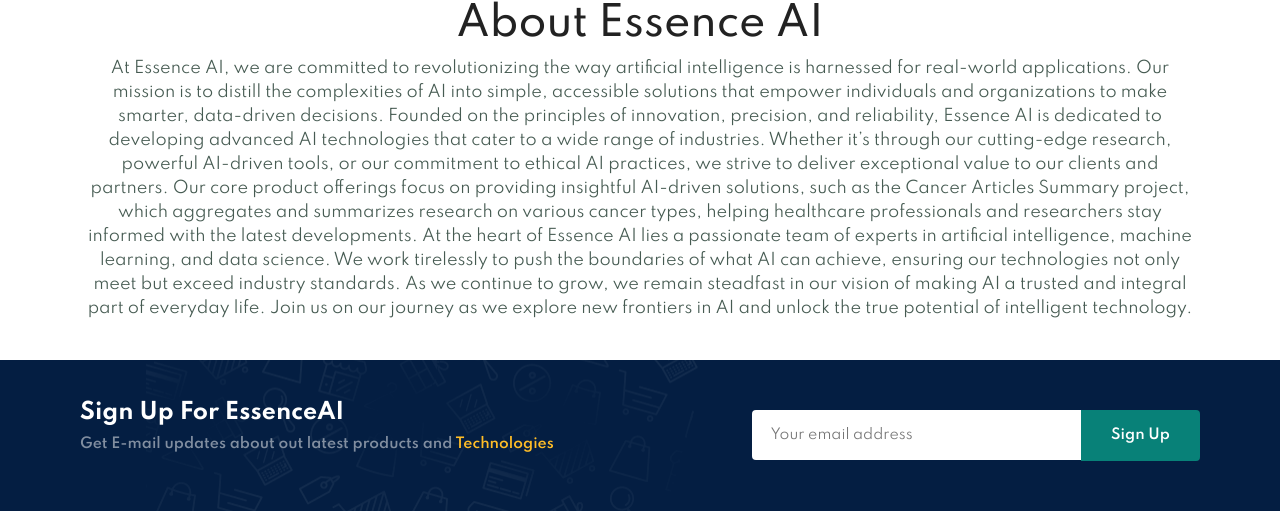
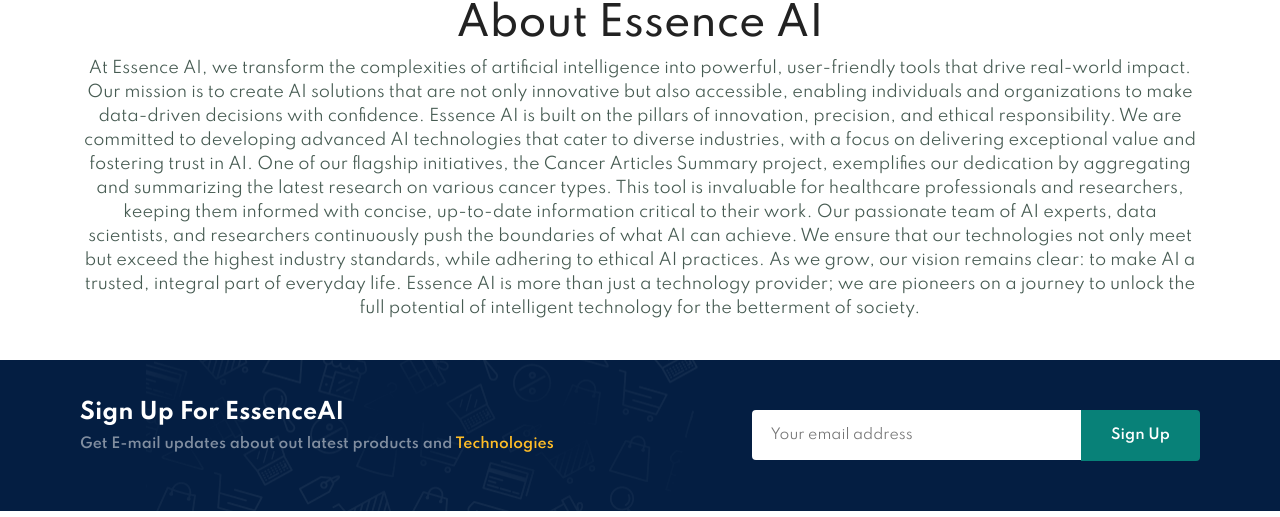
Before and after one commit to dhilanfye34/EssenceAI, a Flask app: page /about in a window 1280 px wide. Shown: the part 80-597 px from the top of the page. Run offline with Flask 3, Linux system fonts and the light colour scheme; parts of the project's set-up code (start-up, migrations or seed data) failed here and were passed over.

Commit message:
about.html

```diff
--- a/app/templates/about.html
+++ b/app/templates/about.html
@@ -4,13 +4,11 @@
 
 {% block content %}
 <h1>About Essence AI</h1>
-<p>At Essence AI, we are committed to revolutionizing the way artificial intelligence is harnessed for real-world applications. Our mission is to distill the complexities of AI into simple, accessible solutions that empower individuals and organizations to make smarter, data-driven decisions.
+<p>At Essence AI, we transform the complexities of artificial intelligence into powerful, user-friendly tools that drive real-world impact. Our mission is to create AI solutions that are not only innovative but also accessible, enabling individuals and organizations to make data-driven decisions with confidence.
 
-    Founded on the principles of innovation, precision, and reliability, Essence AI is dedicated to developing advanced AI technologies that cater to a wide range of industries. Whether it’s through our cutting-edge research, powerful AI-driven tools, or our commitment to ethical AI practices, we strive to deliver exceptional value to our clients and partners.
+    Essence AI is built on the pillars of innovation, precision, and ethical responsibility. We are committed to developing advanced AI technologies that cater to diverse industries, with a focus on delivering exceptional value and fostering trust in AI. One of our flagship initiatives, the Cancer Articles Summary project, exemplifies our dedication by aggregating and summarizing the latest research on various cancer types. This tool is invaluable for healthcare professionals and researchers, keeping them informed with concise, up-to-date information critical to their work.
 
-    Our core product offerings focus on providing insightful AI-driven solutions, such as the Cancer Articles Summary project, which aggregates and summarizes research on various cancer types, helping healthcare professionals and researchers stay informed with the latest developments.
+    Our passionate team of AI experts, data scientists, and researchers continuously push the boundaries of what AI can achieve. We ensure that our technologies not only meet but exceed the highest industry standards, while adhering to ethical AI practices.
 
-    At the heart of Essence AI lies a passionate team of experts in artificial intelligence, machine learning, and data science. We work tirelessly to push the boundaries of what AI can achieve, ensuring our technologies not only meet but exceed industry standards.
-
-    As we continue to grow, we remain steadfast in our vision of making AI a trusted and integral part of everyday life. Join us on our journey as we explore new frontiers in AI and unlock the true potential of intelligent technology.</p>
+    As we grow, our vision remains clear: to make AI a trusted, integral part of everyday life. Essence AI is more than just a technology provider; we are pioneers on a journey to unlock the full potential of intelligent technology for the betterment of society.</p>
 {% endblock %}
```
